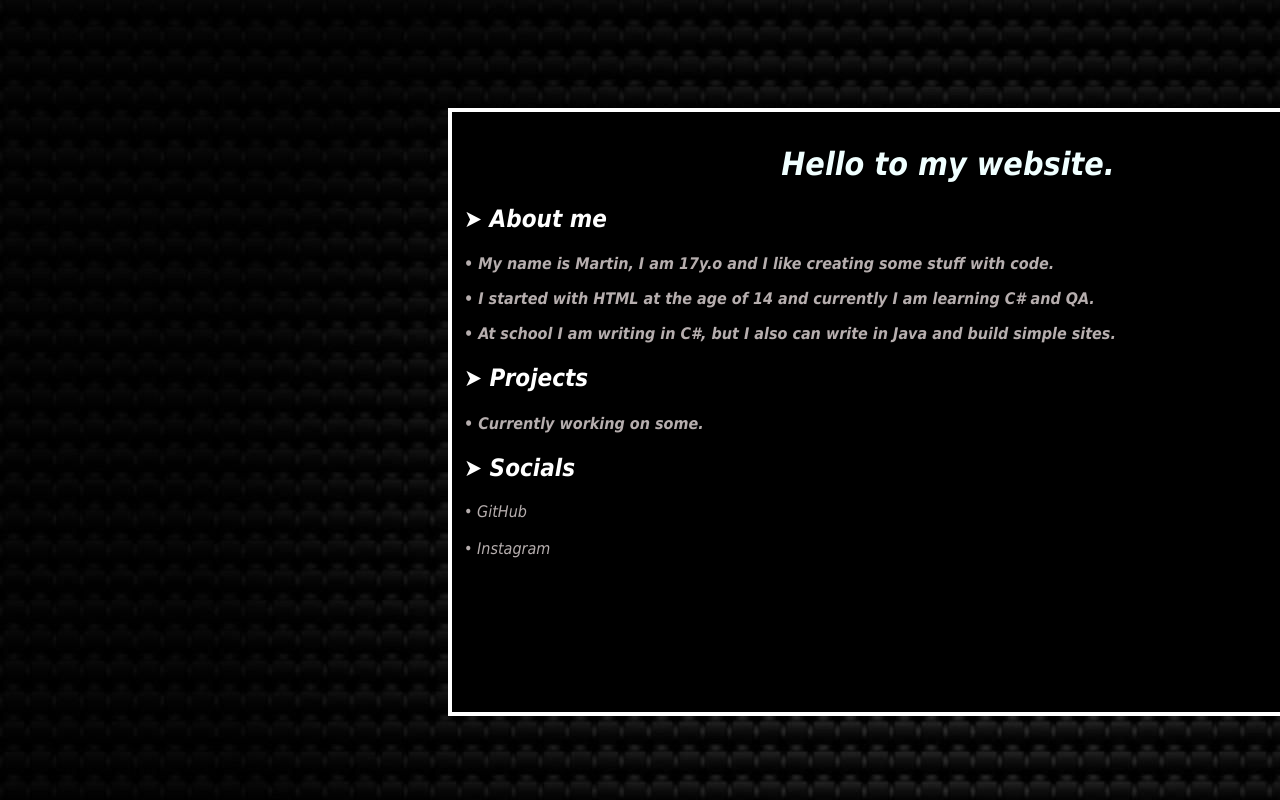
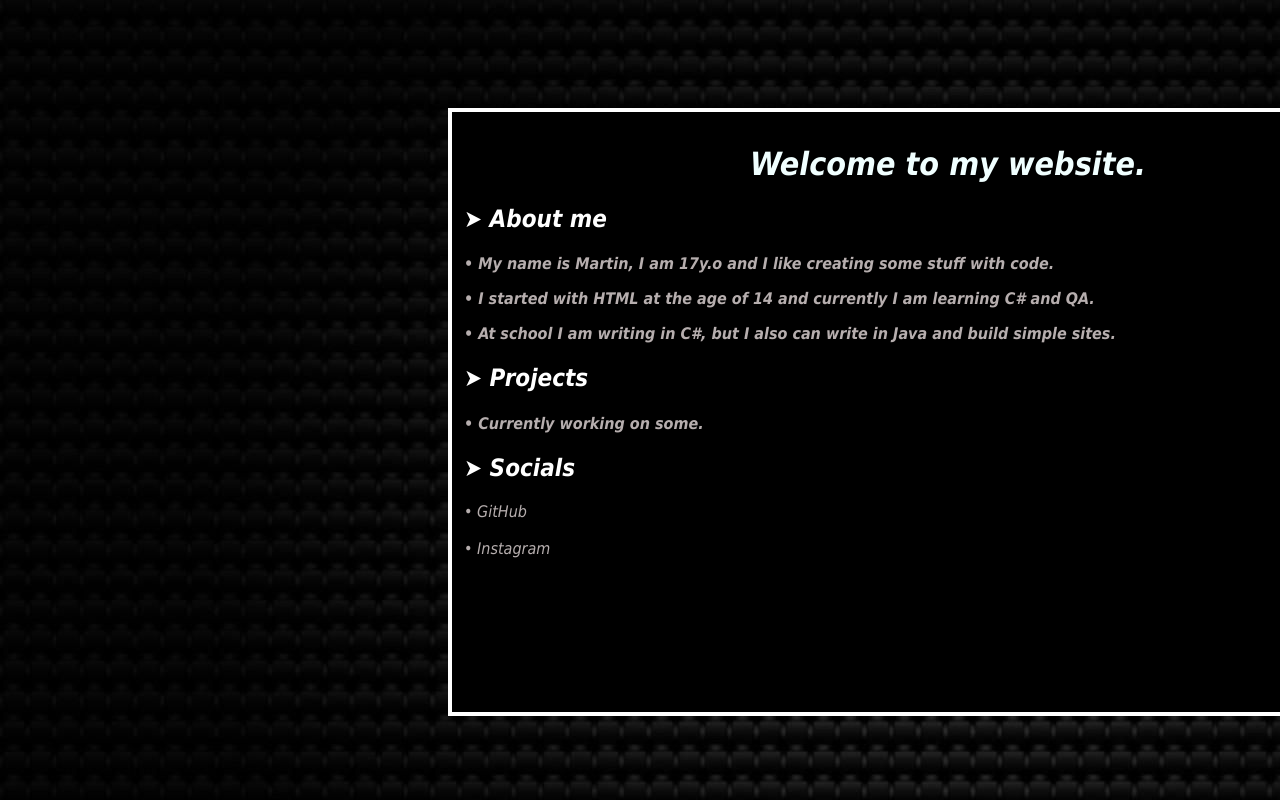
Before and after one commit to ForcePlayerBGG/martinmitkov.github.io, a plain HTML site: page index.html in a window 1280 px wide. Shown: the top 800 px of the page. Drawn offline with Linux system fonts and the light colour scheme.

Commit message:
Update index.html

```diff
--- a/index.html
+++ b/index.html
@@ -13,7 +13,7 @@
         <div class="frame">
            <div class="content">
 
-        <h1 class="title">Hello to my website.</h1>
+        <h1 class="title">Welcome to my website.</h1>
         <h2 class="aboutme">➤ About me</h2>
        <h4 class="textaboutme">• My name is Martin, I am 17y.o and I like creating some stuff with code.
         <p>• I started with HTML at the age of 14 and currently I am learning C# and QA.</p>
```
